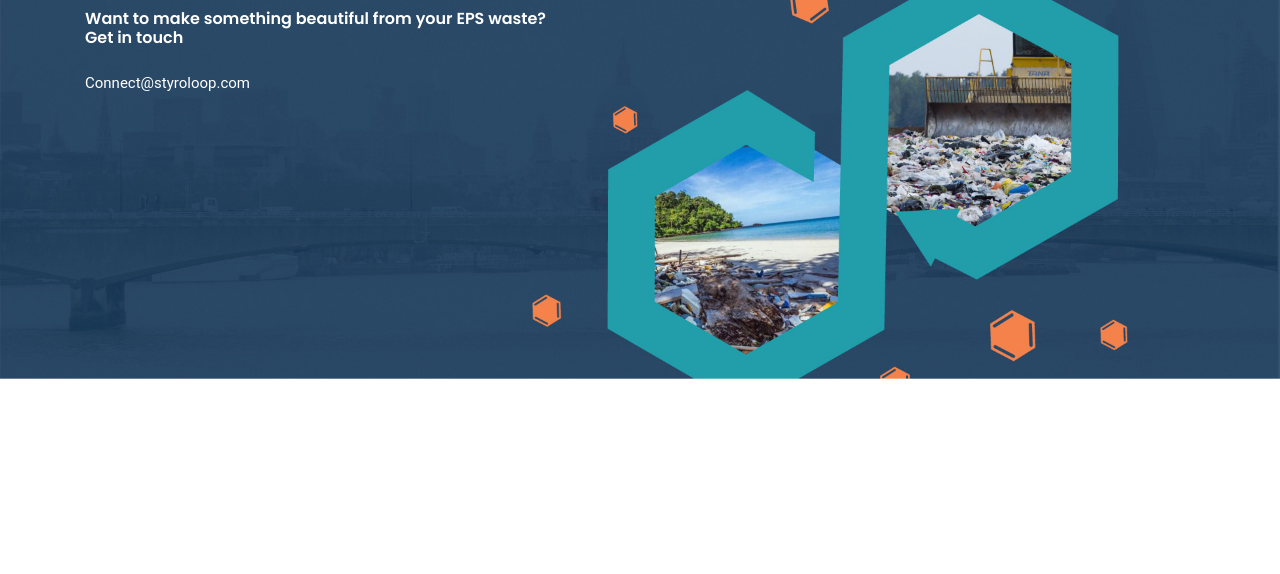
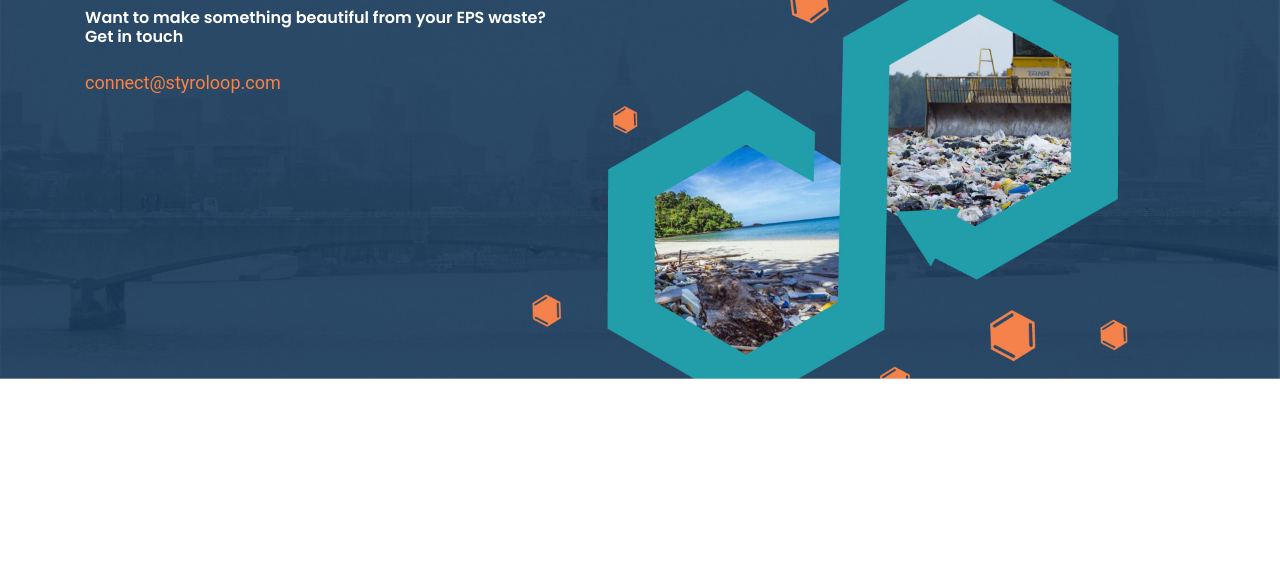
Before and after one commit to isafarfan/styroloop.com, a plain HTML site: page contact.html in a window 1280 px wide. Shown: the part 226-800 px from the top of the page. Drawn offline with Linux system fonts and the light colour scheme; some packages are replaced by stand-ins of ours.

Commit message:
added link to connect@styroloop

```diff
--- a/contact.html
+++ b/contact.html
@@ -64,7 +64,7 @@
                     <p>
                     </p>
 
-                    <p>Connect@styroloop.com</p>
+                    <p><a href="mailto:connect@styroloop.com">connect@styroloop.com</a></p>
                 </div>
             </div>
         </div>
--- a/css/local.css
+++ b/css/local.css
@@ -1,6 +1,15 @@
 .banner_content {
 	text-align: left !important;
 	max-width: 512px !important;
+}
+
+.banner_content a {
+  color: #ff813d;
+  font-size: 18px;
+}
+
+.banner_content a:hover, a:active {
+  color: #fff;
 }
 
 .banner_content h5 {
```
